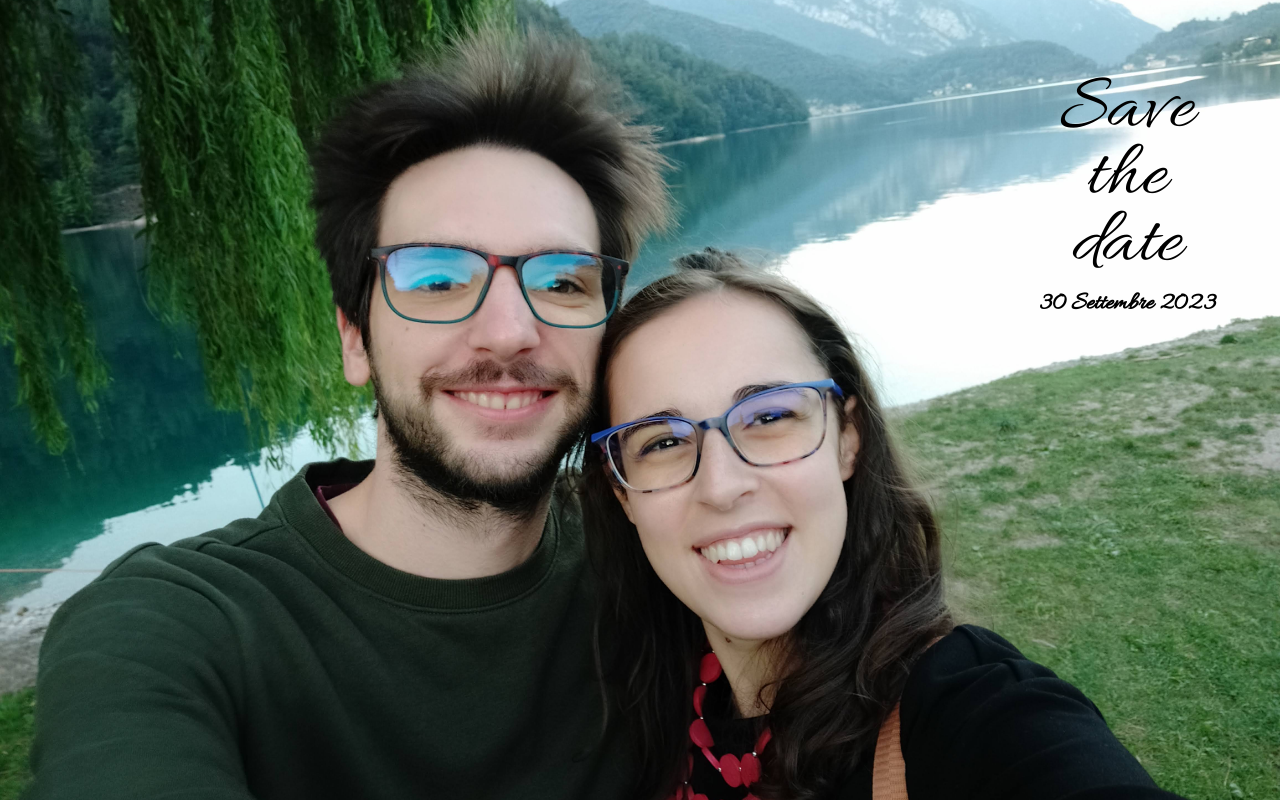
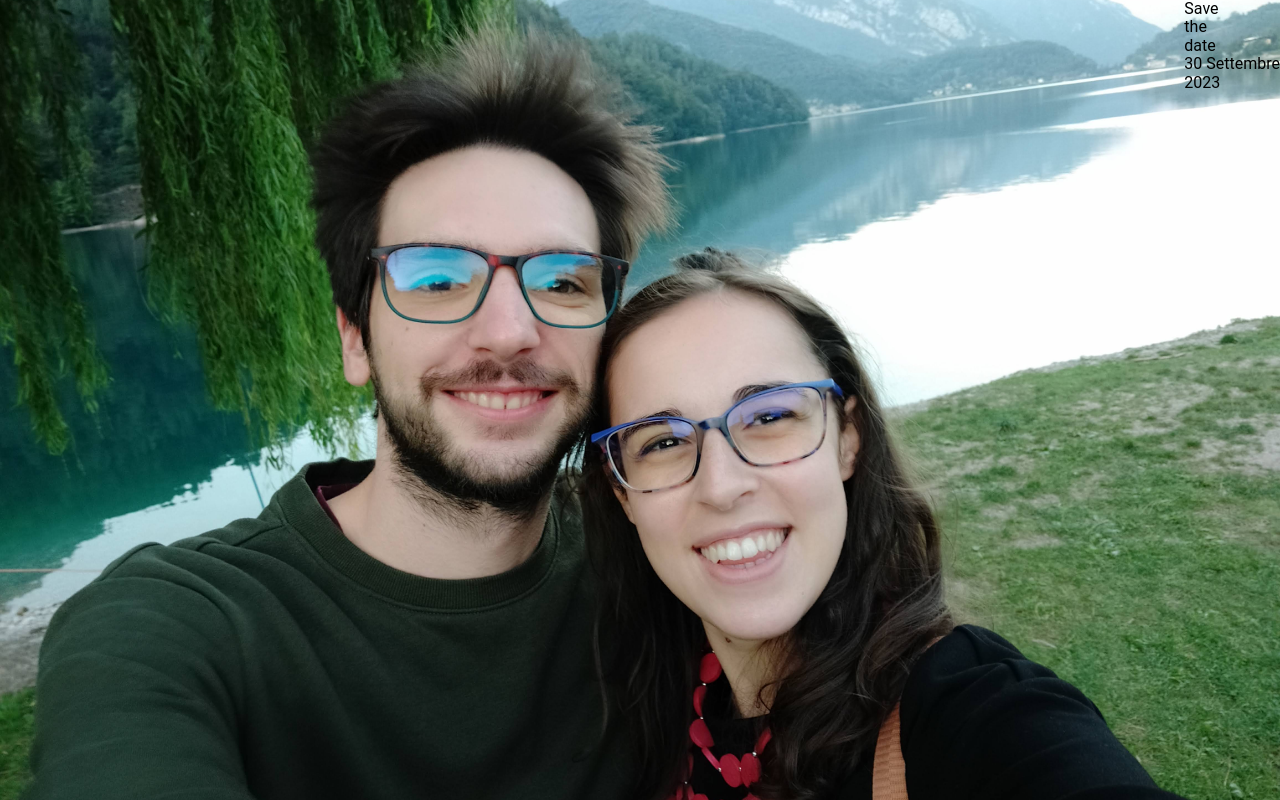
Before and after one commit to Benze94/lu-e-manu, a React (Create React App) app: page / in a window 1280 px wide. Built offline with nearby package versions, Linux system fonts and the light colour scheme.

Commit message:
wip: main picture

```diff
--- /dev/null
+++ b/src/components/MainPicture/MainPicture.scss
@@ -0,0 +1,44 @@
+.Homepage {
+  height: 100vh;
+  background-image: url("../../../public/assets/homepage.jpg");
+  background-position: center;
+  background-repeat: no-repeat;
+  background-size: cover;
+  display: flex;
+  justify-content: right;
+
+  &__saveTheDate {
+    font-family: "Allura-Regular";
+    margin-top: 5%;
+    margin-right: 5%;
+    text-align: center;
+  }
+
+  &__title {
+    font-size: 80px;
+    @media (max-width: 700px) {
+      font-size: 50px;
+    }
+  }
+
+  &__titleWord {
+    margin-bottom: -25px;
+  }
+
+  &__date {
+    font-size: 25px;
+    margin-top: 25px;
+    font-weight: bold;
+    @media (max-width: 700px) {
+      font-size: 25px;
+      margin-top: 15px;
+    }
+  }
+
+  &__break {
+    display: none;
+    @media (max-width: 700px) {
+      display: block;
+    }
+  }
+}
--- /dev/null
+++ b/src/components/MainPicture/MainPicture.tsx
@@ -0,0 +1,20 @@
+import './MainPicture.scss';
+
+const MainPicture = () => {
+  return (
+    <div className="MainPicture">
+      <div className='MainPicture__saveTheDate'>
+        <div className='MainPicture__title'>
+          <div className='MainPicture__titleWord'>Save</div>
+          <div className='MainPicture__titleWord'>the</div>
+          <div className='MainPicture__titleWord'>date</div>
+        </div>
+        <div className='MainPicture__date'>
+          30 Settembre <br className='MainPicture__break' />2023
+        </div>
+      </div>
+    </div>
+  )
+}
+
+export default MainPicture;
--- a/src/pages/homepage/Homepage.scss
+++ b/src/pages/homepage/Homepage.scss
@@ -1,44 +1,4 @@
 .Homepage {
   height: 100vh;
-  background-image: url("../../../public/assets/homepage.jpg");
-  background-position: center;
-  background-repeat: no-repeat;
-  background-size: cover;
-  display: flex;
-  justify-content: right;
-
-  &__saveTheDate {
-    font-family: "Allura-Regular";
-    margin-top: 5%;
-    margin-right: 5%;
-    text-align: center;
-  }
-
-  &__title {
-    font-size: 80px;
-    @media (max-width: 700px) {
-      font-size: 50px;
-    }
-  }
-
-  &__titleWord {
-    margin-bottom: -25px;
-  }
-
-  &__date {
-    font-size: 25px;
-    margin-top: 25px;
-    font-weight: bold;
-    @media (max-width: 700px) {
-      font-size: 25px;
-      margin-top: 15px;
-    }
-  }
-
-  &__break {
-    display: none;
-    @media (max-width: 700px) {
-      display: block;
-    }
-  }
+  background-color: antiquewhite;
 }
--- a/src/pages/homepage/Homepage.tsx
+++ b/src/pages/homepage/Homepage.tsx
@@ -1,20 +1,12 @@
+import MainPicture from '../../components/MainPicture/MainPicture';
 import './Homepage.scss';
 
-const Homepage = () => {
-  return (
+const Homepage = ( ) => {
+  return  (
     <div className="Homepage">
-      <div className='Homepage__saveTheDate'>
-        <div className='Homepage__title'>
-          <div className='Homepage__titleWord'>Save</div>
-          <div className='Homepage__titleWord'>the</div>
-          <div className='Homepage__titleWord'>date</div>
-        </div>
-        <div className='Homepage__date'>
-          30 Settembre <br className='Homepage__break' />2023
-        </div>
-      </div>
+      <MainPicture/>
     </div>
   )
 }
 
-export default Homepage;
+export default    Homepage;
```
